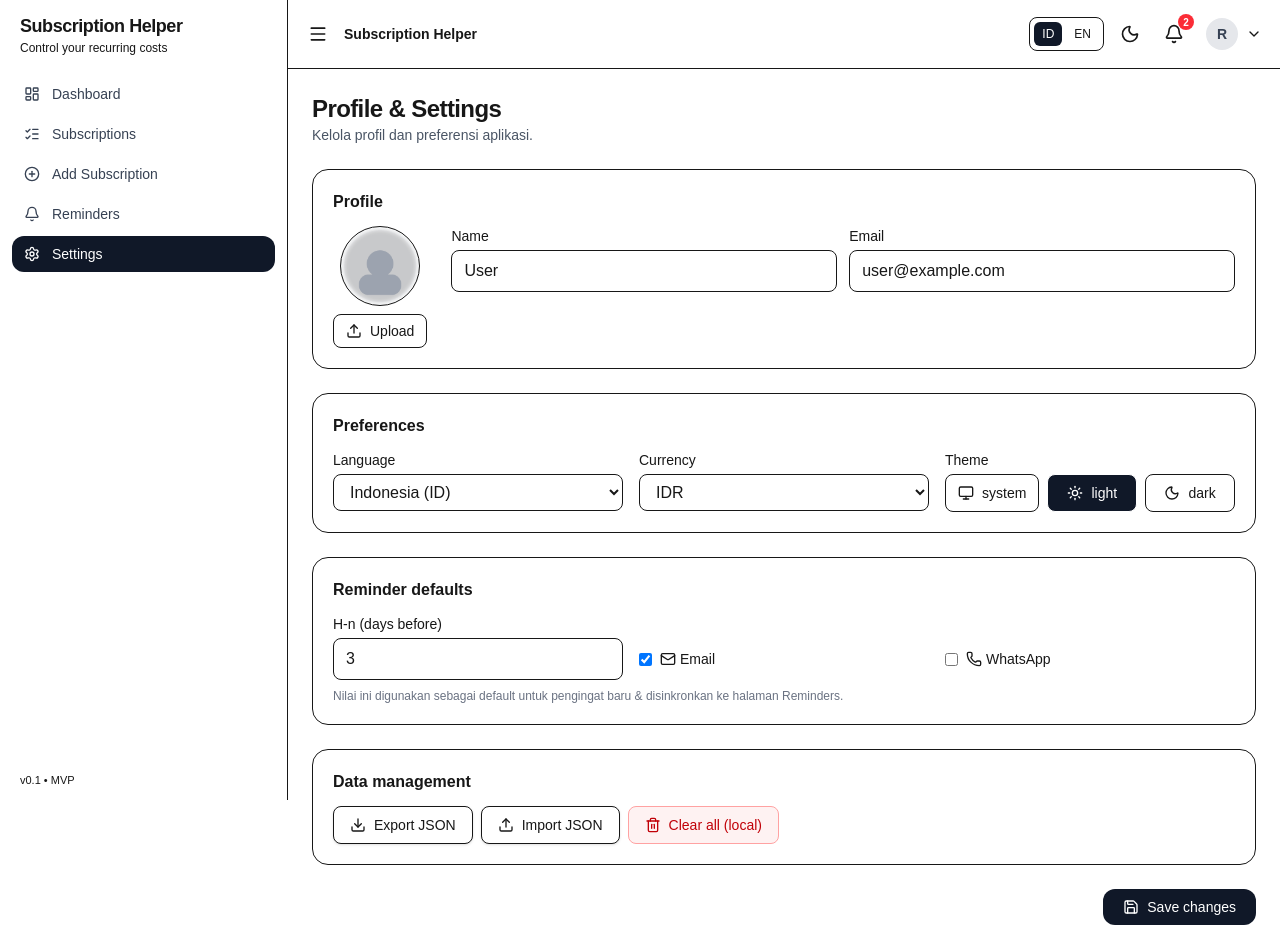
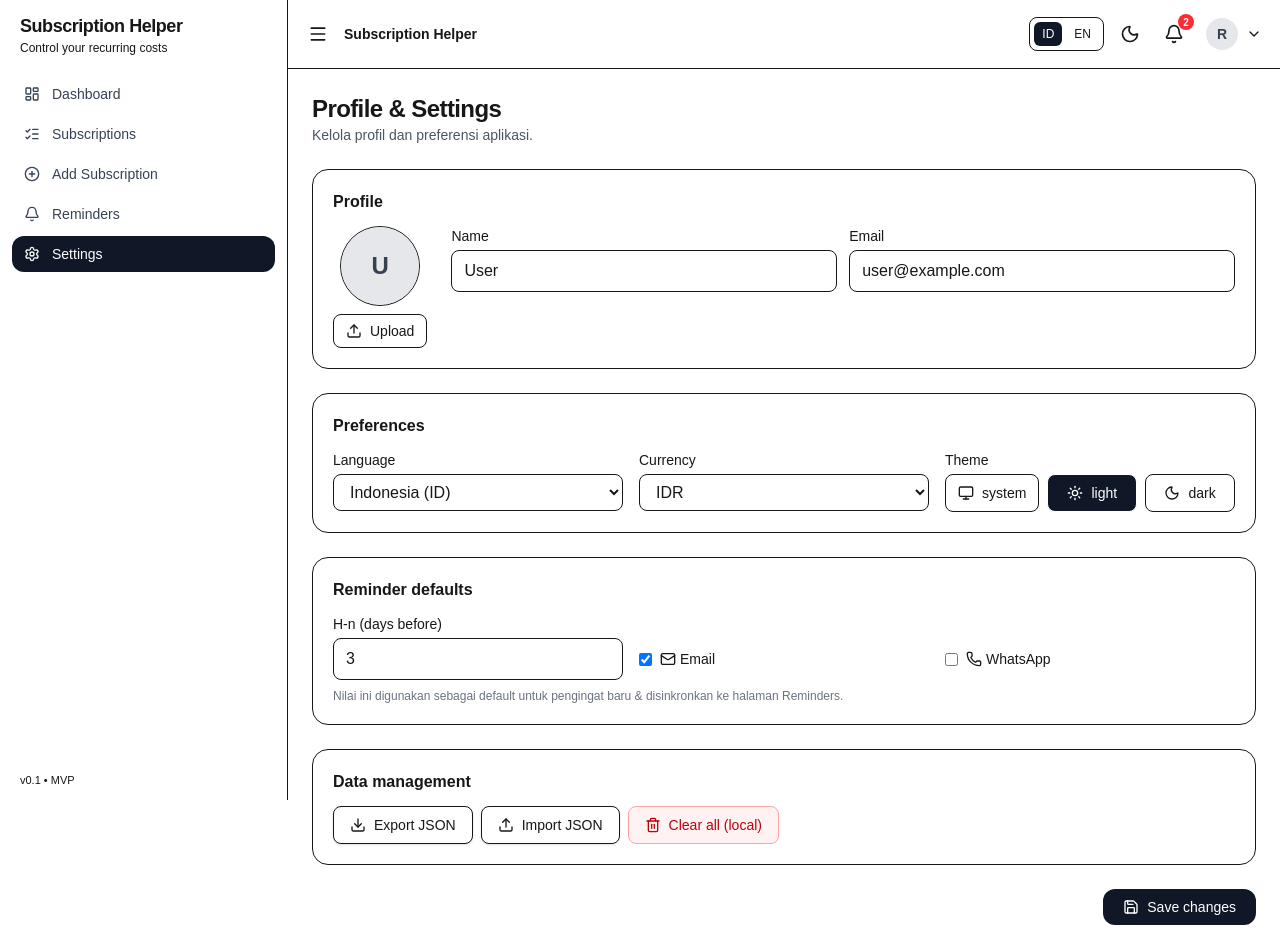
Before and after one commit to setyaraka/subscription-reminder, a Next.js app: page /settings in a window 1280 px wide. Built offline with nearby package versions, Linux system fonts and the light colour scheme.

Commit message:
update profile and setting

```diff
--- a/src/app/settings/page.tsx
+++ b/src/app/settings/page.tsx
@@ -165,7 +165,14 @@ export default function SettingsPage() {
           <div className="flex flex-col items-center gap-2">
             <div className="h-20 w-20 overflow-hidden rounded-full border bg-gray-50">
               {/* eslint-disable-next-line @next/next/no-img-element */}
-              <img src={profile.avatarDataUrl || "/avatar-placeholder.png"} alt="avatar" className="h-full w-full object-cover" />
+              { profile.avatarDataUrl ? (
+                    <img src={profile.avatarDataUrl} alt="avatar" className="h-full w-full object-cover" />
+                ) : (
+                    <div className="flex h-full w-full items-center justify-center rounded-full bg-gray-200 text-2xl font-semibold text-gray-700 dark:bg-neutral-700 dark:text-white">
+                        {(profile?.name?.[0] ?? "N").toUpperCase()}
+                    </div>
+                )
+                }
             </div>
             <button
               type="button"
```
Also changed, not shown: public/avatar-placeholder.png (deleted).
